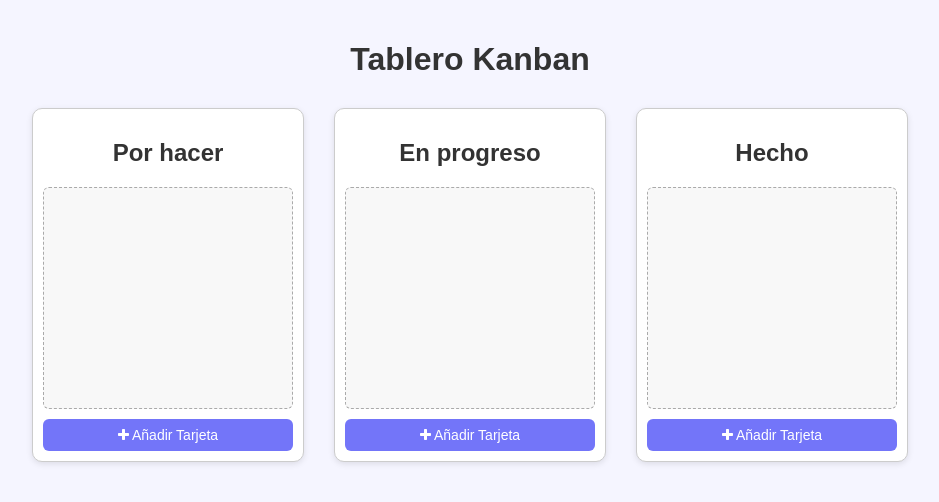
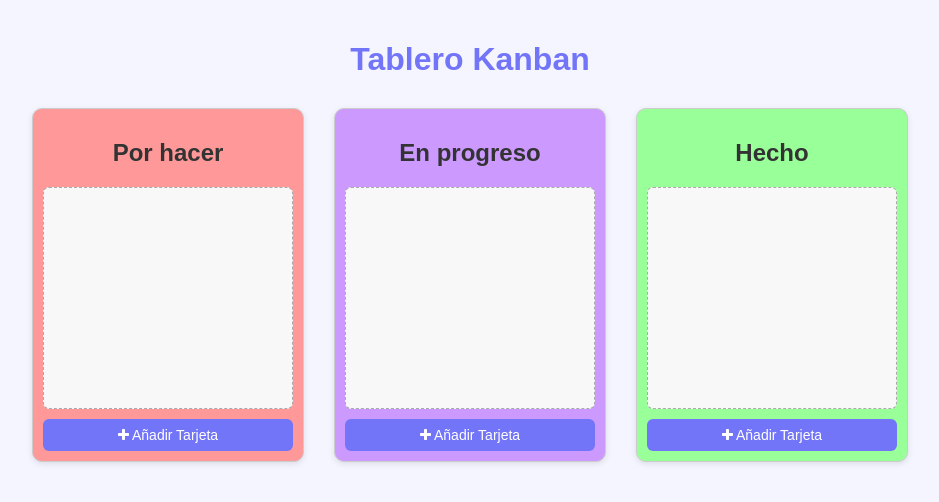
Before and after one commit to MiguelGonSe/Tablero-Kanban, a plain HTML site: page index.html in a window 1280 px wide. Shown: the whole page, without its empty margins (170-1109 px from the left). Drawn offline with Linux system fonts and the light colour scheme.

Commit message:
🔄 Update Css
Update Css dependiendo de la tarjeta para mayor coloridad

```diff
--- a/css.css
+++ b/css.css
@@ -1,4 +1,3 @@
-
 :root {
     --color-principal: #7375f9;
     --color-secundario: #e0e0ff;
@@ -8,6 +7,9 @@
     --color-hover: #5b5df0;
     --color-cancelar: #f0f0f0;
     --color-eliminar: #ff4d4d;
+    --color-task-1: #ff9999;
+    --color-task-2: #cc99ff;
+    --color-task-3: #99ff99;
 }
 
 body {
@@ -19,7 +21,7 @@ body {
 
 h1 {
     text-align: center;
-    color: var(--color-texto);
+    color: var(--color-principal);
 }
 
 #container-tarjet {
@@ -62,6 +64,18 @@ h1 {
 .dropzone.dragover {
     background-color: var(--color-fondo);
     border-color: var(--color-principal);
+}
+
+.tarjet:nth-child(1) {
+    background-color: var(--color-task-1);
+}
+
+.tarjet:nth-child(2) {
+    background-color: var(--color-task-2);
+}
+
+.tarjet:nth-child(3) {
+    background-color: var(--color-task-3);
 }
 
 .add-tarjet {
```
